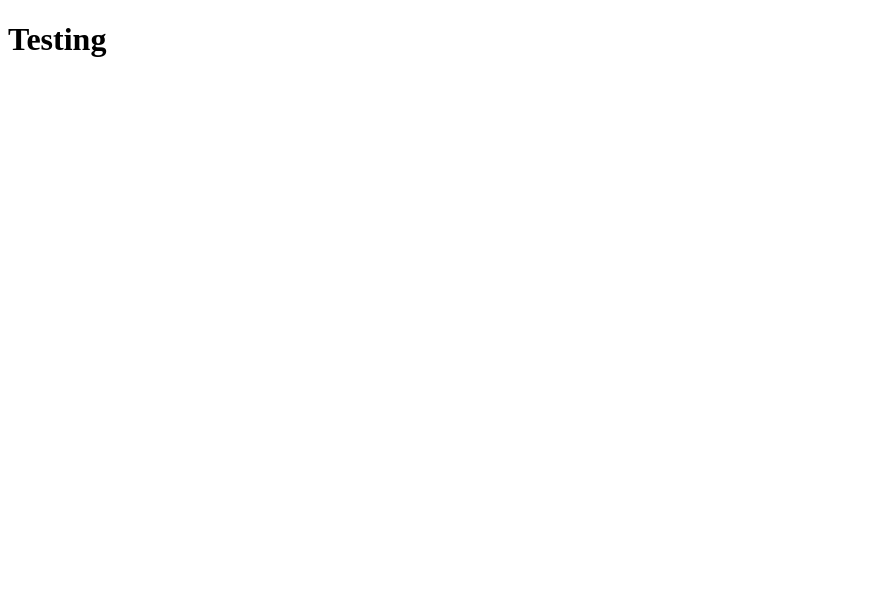
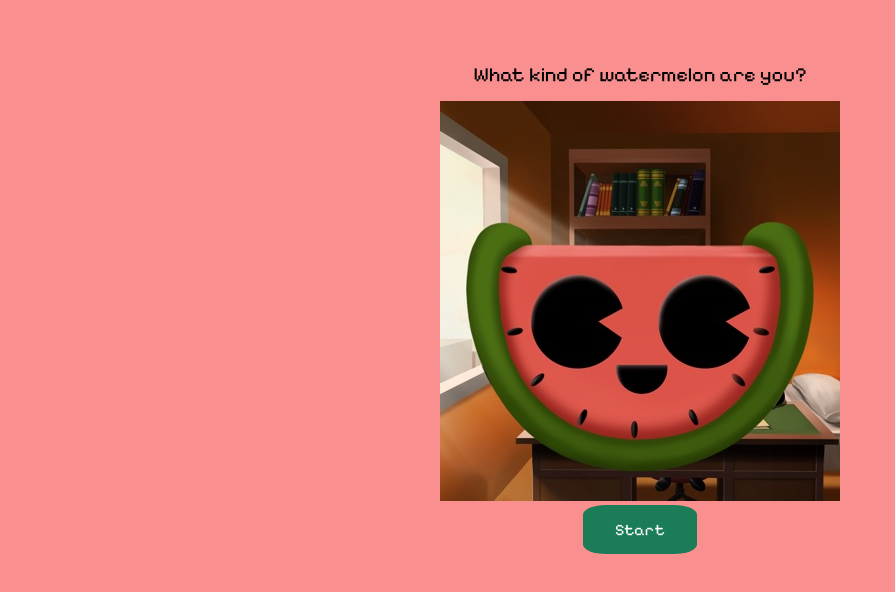
Before and after one commit to RockNavamuel/questionnaire, a plain HTML site: page html/home.html in a window 1280 px wide. Shown: the whole page, without its empty margins (0-895 px from the left). Drawn offline with Linux system fonts and the light colour scheme; files whose address does not match are found by name.

Commit message:
Home page updated

```diff
--- a/html/home.html
+++ b/html/home.html
@@ -4,10 +4,17 @@
     <meta charset="UTF-8">
     <meta name="viewport" content="width=device-width, initial-scale=1.0">
     <title>What fruit are you?</title>
+    <link rel="stylesheet" href="../style.css">
+    <style>
+        @import url('https://fonts.googleapis.com/css2?family=Pixelify+Sans:wght@400..700&display=swap');
+        </style>
 </head>
 <body>
-    <h1>Testing</h1>
-
+    <div class="container">
+        <h1 class="text">What kind of watermelon are you?</h1>
+        <img src="../imgs/home.png">
+        <button id="homeButton" class="text">Start</button>
+    </div>
 </body>
 <script src="./home.js"></script>
 </html>
--- a/style.css
+++ b/style.css
@@ -0,0 +1,32 @@
+body{
+    background-color: #fa8f8f;
+}
+.container {
+    display: flex;
+    flex-direction: column;
+    align-items: center;
+    margin: 50px;
+}
+
+.text {
+    font-family: "Pixelify Sans", serif;
+    font-optical-sizing: auto;
+    font-weight: 200;
+    font-style: normal;
+    font-size: 20px;
+}
+
+#homeButton {
+    background-color: #1b7c58;
+    border: none;
+    border-radius: 20%;
+    color: white;
+    padding: 15px 32px;
+    text-align: center;
+    text-decoration: none;
+    display: inline-block;
+    font-size: 16px;
+    margin: 4px 2px;
+    cursor: pointer;
+
+}
```
Also changed, not shown: imgs/home.png (added).
